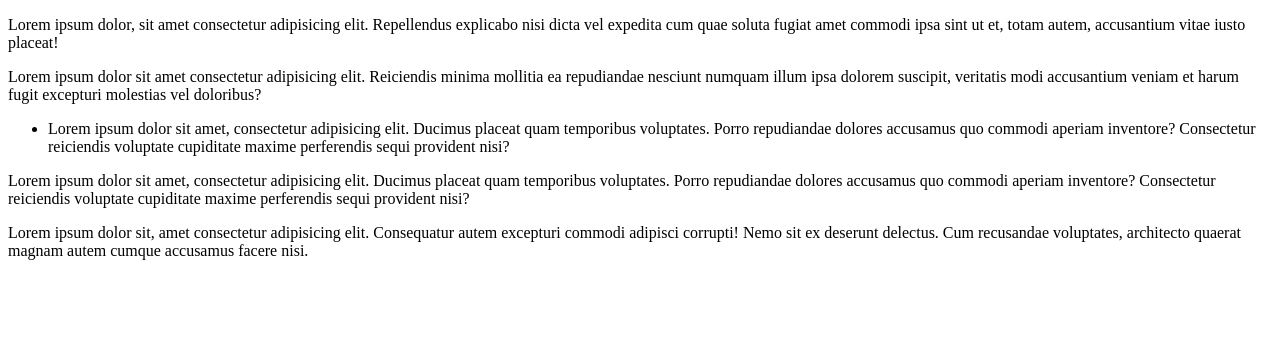
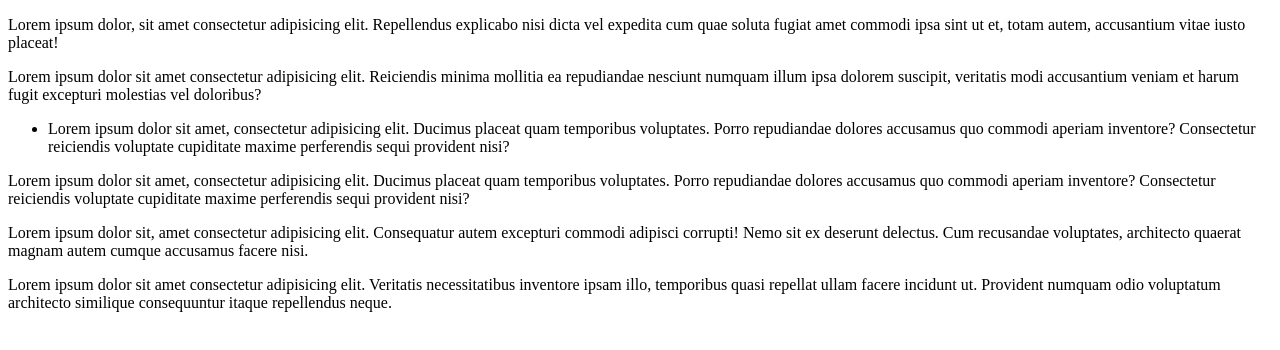
Before and after one commit to RomanPateichuk/HelloPackage, a website: page index.html in a window 1280 px wide. Drawn offline with Linux system fonts and the light colour scheme.

Commit message:
fix: bug fixed

```diff
--- a/index.html
+++ b/index.html
@@ -23,6 +23,9 @@
   <p>Lorem ipsum dolor sit, amet consectetur adipisicing elit. Consequatur autem excepturi commodi adipisci corrupti!
     Nemo sit ex deserunt delectus. Cum recusandae voluptates, architecto quaerat magnam autem cumque accusamus facere
     nisi.</p>
+  <p>Lorem ipsum dolor sit amet consectetur adipisicing elit. Veritatis necessitatibus inventore ipsam illo, temporibus
+    quasi repellat ullam facere incidunt ut. Provident numquam odio voluptatum architecto similique consequuntur itaque
+    repellendus neque.</p>
   <script src="./index.js"></script>
 </body>
 
```
